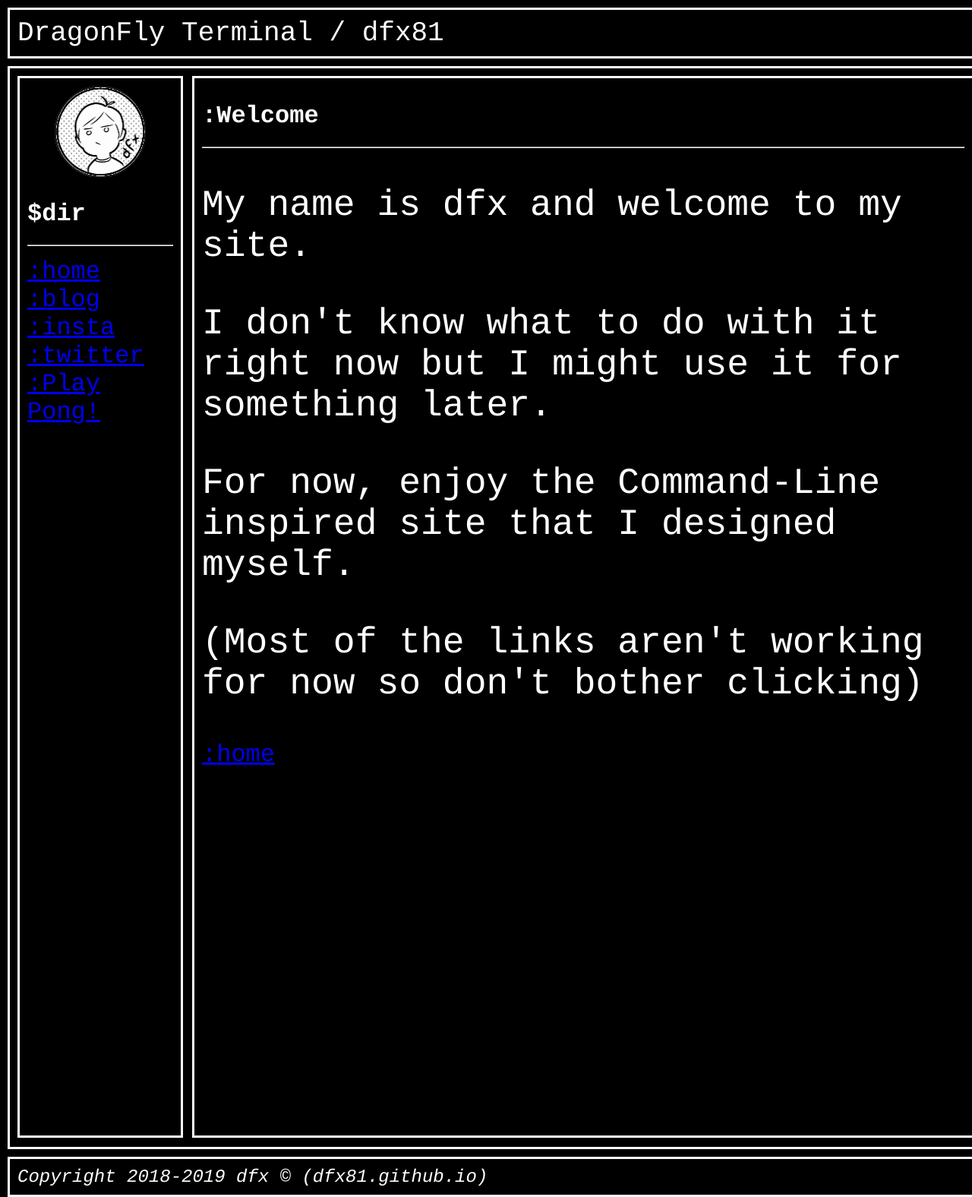
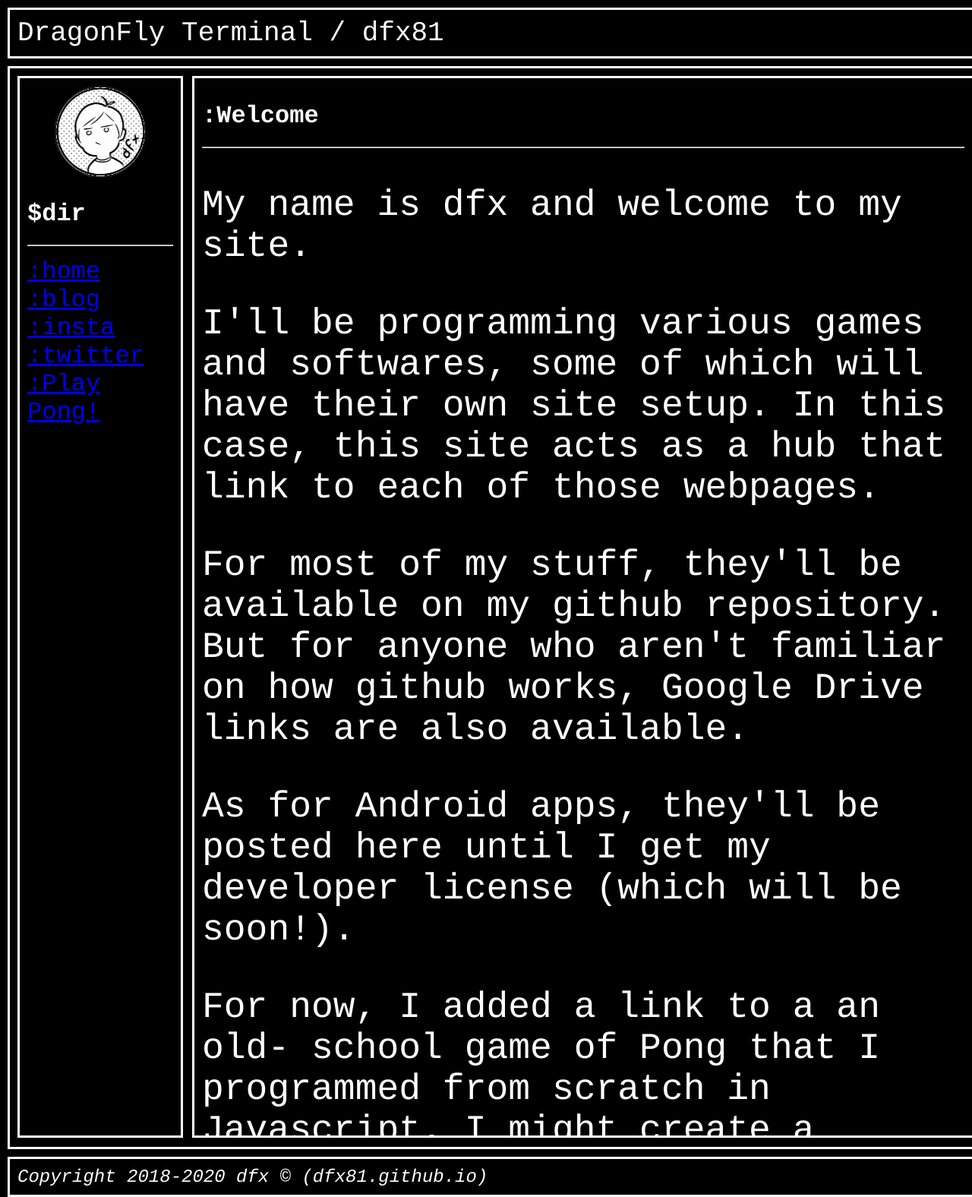
Before and after one commit to dfx81/dfx81.github.io, a Jekyll site: the page built from index.html, in a window 1280 px wide. Shown: the whole page at 76% size. Built offline with Jekyll 4.4.1, drawn with Linux system fonts in a browser that asks for light colours.

```diff
--- a/_layouts/default.html
+++ b/_layouts/default.html
@@ -2,7 +2,9 @@
 <html lang="en">
    <head>
       <title>dfx81 | {{page.title}}</title>
-      <meta name="viewport" content="width=device-width, initial-scale=1.0"/>
+      <meta name="description" content="dfx's Official Website"/>
+      <meta name="keywords" content="Games, Programming, Softwares, dfx, DragonFly"/>
+      <!--meta name="viewport" content="width=device-width, initial-scale=1.0"/-->
       <link rel="stylesheet" type="text/css" href="/css/main.css"/>
       <!-- script src="/js/script.js"></script -->
    </head>
@@ -27,7 +29,7 @@
    			<a href="https://www.twitter.com/dfx_81">:twitter</a>
    			<br/>
    			<a href="https://dfx81.github.io/archive/Pong.html">:Play Pong!</a>
-                        <br/>
+   			<br/>
    		</div>
    		<div id="content">
    			<h1>:{{page.title}}</h1>
@@ -37,7 +39,7 @@
    		</div>
    	</div>
    	<div id="footer">
-   		Copyright 2018-2019 dfx &copy; (dfx81.github.io)
+   		Copyright 2018-2020 dfx &copy; (dfx81.github.io)
    	</div>
    </body>
 </html>
--- a/index.html
+++ b/index.html
@@ -3,6 +3,25 @@ layout : default
 title : Welcome
 ---
 <p>My name is dfx and welcome to my site.</p>
-<p>I don't know what to do with it right now but I might use it for something later.</p>
-<p>For now, enjoy the Command-Line inspired site that I designed myself.</p>
-<p>(Most of the links aren't working for now so don't bother clicking)</p>
+<p>I'll be programming various games and
+softwares, some of which will have their
+own site setup. In this case, this site
+acts as a hub that link to each of those
+webpages.</p>
+<p>For most of my stuff, they'll be available
+on my github repository. But for anyone
+who aren't familiar on how github works,
+Google Drive links are also available.</p>
+<p>As for Android apps, they'll be posted
+here until I get my developer license
+(which will be soon!).</p>
+<p>For now, I added a link to a an old-
+school game of Pong that I programmed
+from scratch in Javascript. I might create
+a tutorial if there's any interest.<br/>
+My version of Pong is simple and even works
+on a phone. Simply use the arrow keys on a
+keyboard to move the paddle or touch the
+screen to make the paddle move towards the
+touch point. The first player to reach 10
+points wins. Good luck!</p>
```
Also changed, not shown: _posts/2019-06-16-website-update.md (added, +38 -0 lines).
